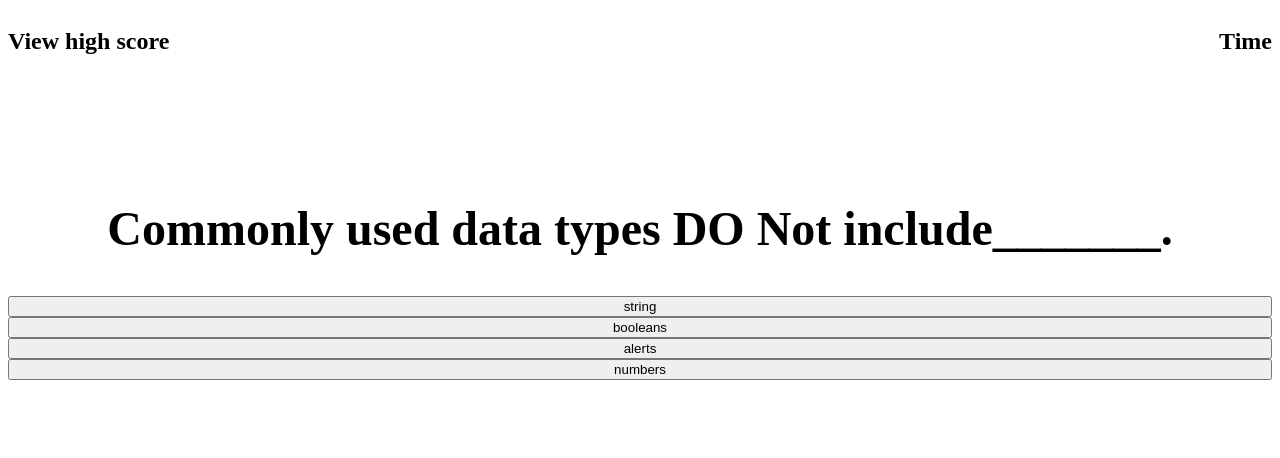
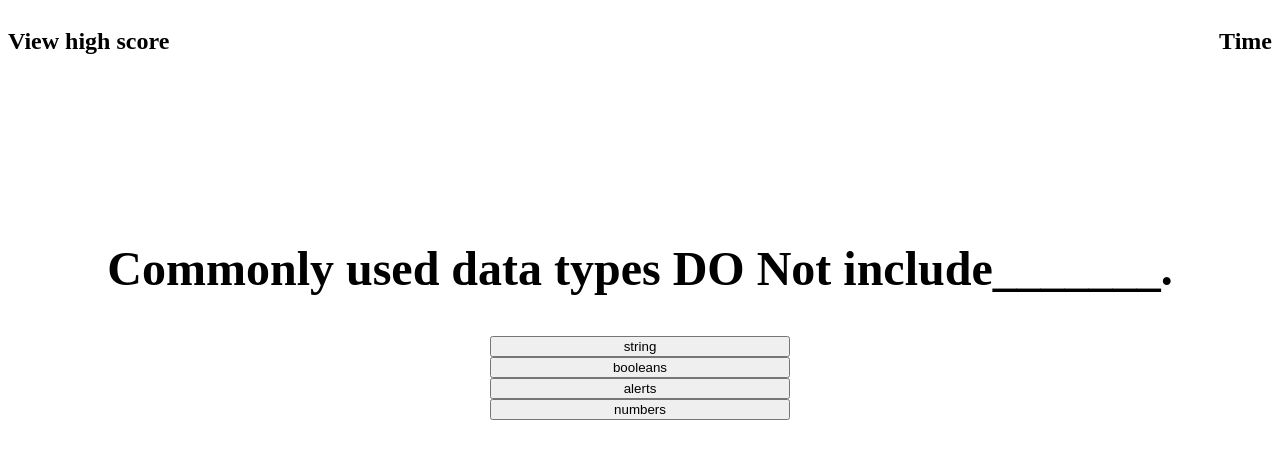
Before and after one commit to Dawsonf18/coding-quiz, a plain HTML site: page index.html in a window 1280 px wide. Both pictures are taken after a click on the button "Start Quiz". Drawn offline with Linux system fonts and the light colour scheme.

Commit message:
new code

```diff
--- a/assets/css/style.css
+++ b/assets/css/style.css
@@ -12,18 +12,22 @@
     justify-content: center;
     text-align: center;
 }
-.newQuest0 {
-    display: block;
+
+
+#question {
+    display: none;
     align-items: center;
     margin-top: 10%;
     flex-wrap: wrap;
     font-size: xx-large;
     justify-content: center;
     text-align: center;
+    flex-direction: column;
 }
 
-.question {
+#question button {
+    width: 300px;
+    flex-direction: column;
     display: flex;
-    flex-wrap: nowrap;
-    flex-direction: column;
+    align-items: center;
 }
--- a/assets/js/script.js
+++ b/assets/js/script.js
@@ -1,47 +1,120 @@
-var startButton = document.querySelector(".start-button");
+var currentQuestion = -1;
+var userAnswers = [];
+var startButton = document.querySelector(".start-quiz");
 var questions = [
     {
         questionTitle: "Commonly used data types DO Not include_______.",
-        choices: ["string", "booleans", "alerts", "numbers"]
+        choices: ["string", "booleans", "alerts", "numbers"],
+        answer: 2
     },
     {
         questionTitle: "The condition in an if / else statement is enclosed with _____.",
-        choices: ["quotes", "curly brackets", "parenthesis", "square brackets"]
+        choices: ["quotes", "curly brackets", "parenthesis", "square brackets"],
+        answer: 2
     },
     {
         questionTitle: "Arrays in JavaScript can be used to store _______.",
-        choices: ["numbers and strings", "other arrays", "booleans", "all of the above"]
+        choices: ["numbers and strings", "other arrays", "booleans", "all of the above"],
+        answer: 3
     },
     {
         questionTitle: "String values must be enclosed within _______ when being assigned to variables",
-        choices: ["commas", "curly brackets", "quotes", "parenthesis"]
+        choices: ["commas", "curly brackets", "quotes", "parenthesis"],
+        answer: 2
     },
     {
         questionTitle: "A very useful tool used during development and debugging for printing content to the debugger is:",
-        choices: ["JavaScript", "terminal/bash", "for loops", "console.log"]
+        choices: ["JavaScript", "terminal/bash", "for loops", "console.log"],
+        answer: 3
+    }
+]
+
+function showQuestion (question) {
+    var h2 = document.querySelector("#question > h2");
+    h2.textContent = question.questionTitle;
+
+    var answer1 = document.querySelector("#answer1");
+    var answer2 = document.querySelector("#answer2");
+    var answer3 = document.querySelector("#answer3");
+    var answer4 = document.querySelector("#answer4");
+
+    answer1.textContent = question.choices[0];
+    answer2.textContent = question.choices[1];
+    answer3.textContent = question.choices[2];
+    answer4.textContent = question.choices[3];
+
+    var questionDiv = document.querySelector("#question");
+
+    questionDiv.style.display = "flex";
+    var ans = [answer1, answer2, answer3, answer4];
+    for(var i = 0; i < 4; i++){
+        ans[i].addEventListener("click", function(){
+            console.log(ans[i]);
+            userChoiceAction(ans[i]);
+        })
     }
 
-]
-var newQuestSection = document.querySelector(".question");
-var qNumber = 0;
+}
 
-startButton.addEventListener("click", function(){
+function nextQuestion (){
     document.querySelector(".center").style.display = "none";
-    makeQuestion(qNumber);
-})
+    currentQuestion = currentQuestion + 1;
+    showQuestion (questions [currentQuestion]);
+}
 
-function makeQuestion (questionNumber) {
-    var quest0 = document.querySelector("div.newQuest0 > h2");
-    quest0.textContent = questions[questionNumber].questionTitle;
+startButton.addEventListener("click", function (){
+    nextQuestion();
+});
 
-    for (var i=0; i < 4; i++) {
-        var choiceButton = document.createElement("button");
-        choiceButton.textContent = questions[questionNumber].choices[i];
-        choiceButton.addEventListener("click",   function(){
-            newQuestSection.textContent = "";
-            makeQuestion(qNumber);
-        })
-        newQuestSection.appendChild(choiceButton);
-    }
-    qNumber += 1;
+function userChoiceAction (answerButton){
+    console.log(answerButton);
+    userAnswers.push(answerButton.textContent);
+    nextQuestion();
 }
+
+
+
+
+
+
+
+
+
+
+
+
+
+
+
+
+
+
+
+
+
+
+
+
+// var newQuestSection = document.querySelector(".question");
+// var qNumber = 0;
+
+// startButton.addEventListener("click", function(){
+//     document.querySelector(".center").style.display = "none";
+//     makeQuestion(qNumber);
+// })
+
+// function makeQuestion (questionNumber) {
+//     var quest0 = document.querySelector("div#newQuest0 > h2");
+//     quest0.textContent = questions[questionNumber].questionTitle;
+
+//     for (var i=0; i < 4; i++) {
+//         var choiceButton = document.createElement("button");
+//         choiceButton.textContent = questions[questionNumber].choices[i];
+//         choiceButton.addEventListener("click",   function(){
+//             newQuestSection.textContent = "";
+//             makeQuestion(qNumber);
+//         })
+//         newQuestSection.appendChild(choiceButton);
+//     }
+//     qNumber += 1;
+// }
--- a/index.html
+++ b/index.html
@@ -23,16 +23,17 @@
             <br> Keep in mind that incorrect answers will penalize <br>
             your score/time by ten seconds!
         </p>
-        <button class="start-button">Start Quiz</button>
+        <button class="start-quiz">Start Quiz</button>
     </div>
 
-    <div class="newQuest0">
-        <h2>
+    <div id="question">
+        <h2></h2>
 
-        </h2>
-        <div class="question">
+        <button id="answer1"></button>
+        <button id="answer2"></button>
+        <button id="answer3"></button>
+        <button id="answer4"></button>
 
-        </div>
     </div>
     <script src="assets/js/script.js"></script>
 </body>
```
